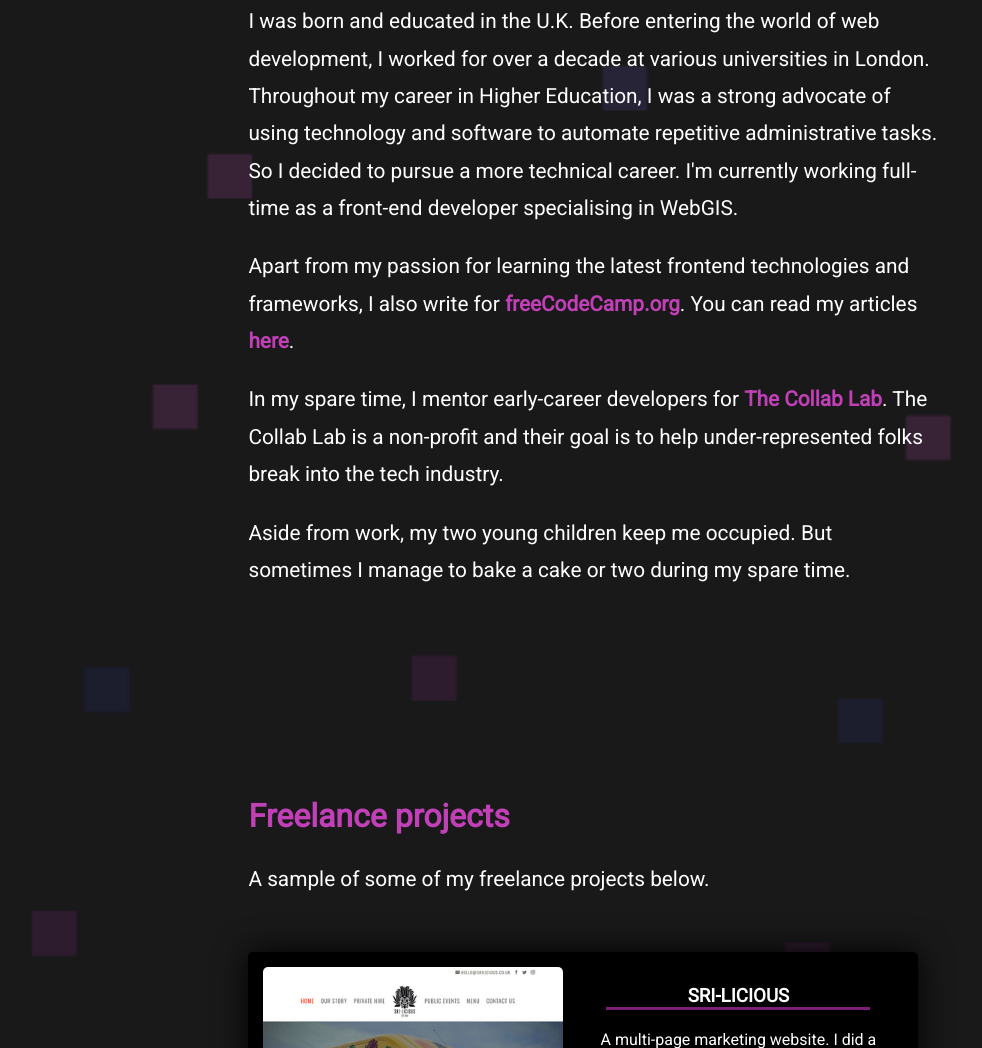
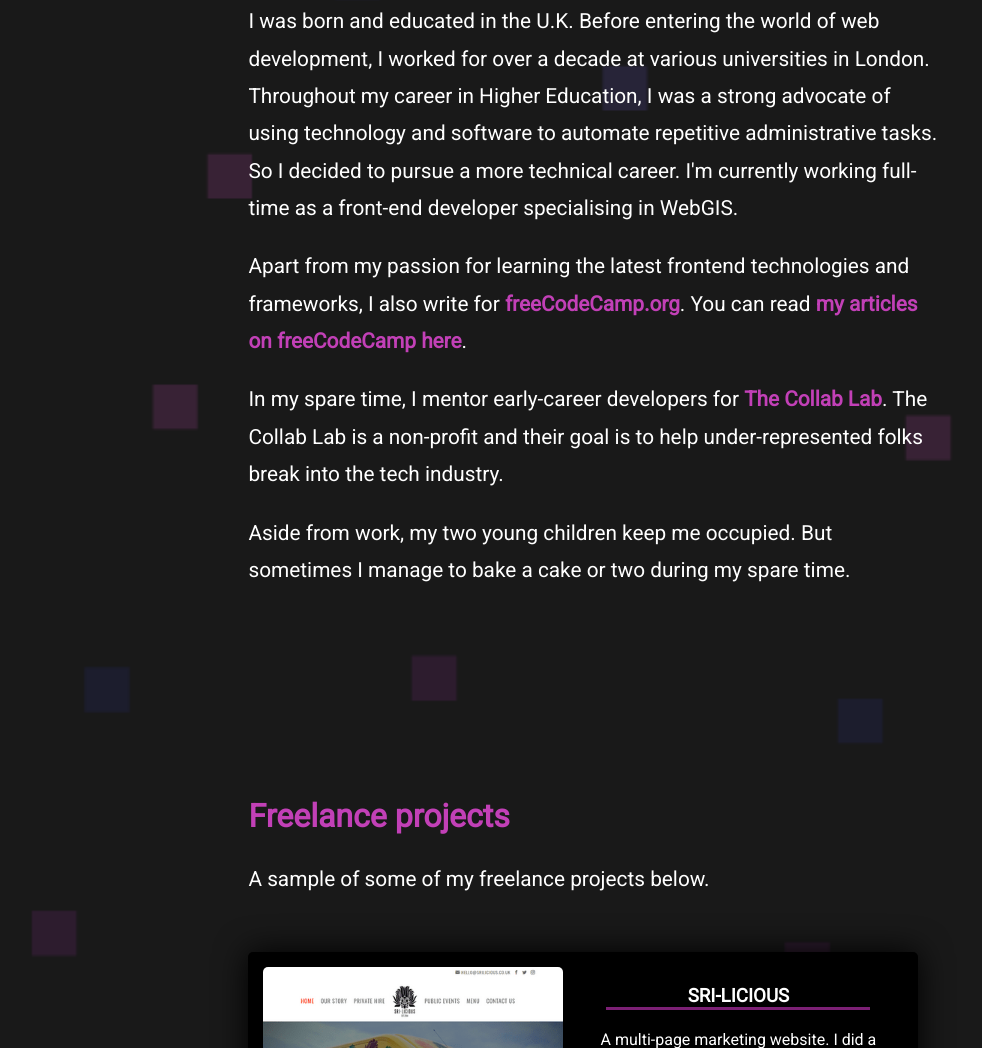
Before and after one commit to asianvader/personal-portfolio, a Gatsby site: page / in a window 1280 px wide. Shown: the part 1080-2128 px from the top of the page, without its empty margins (238-1220 px from the left). Built offline with nearby package versions, Linux system fonts and the light colour scheme; Gatsby itself is replaced by a stand-in of ours.

Commit message:
Add a more detailed description to link.

```diff
--- a/src/components/main-content.js
+++ b/src/components/main-content.js
@@ -159,13 +159,13 @@
               >
                 freeCodeCamp.org
               </a>
-              . You can read my articles{" "}
+              . You can read {" "}
               <a
                 href="https://www.freecodecamp.org/news/author/phoebe"
                 target="_blank"
                 rel="noopener noreferrer"
               >
-                here
+                my articles on freeCodeCamp here
               </a>
               .{" "}
             </p>
```
